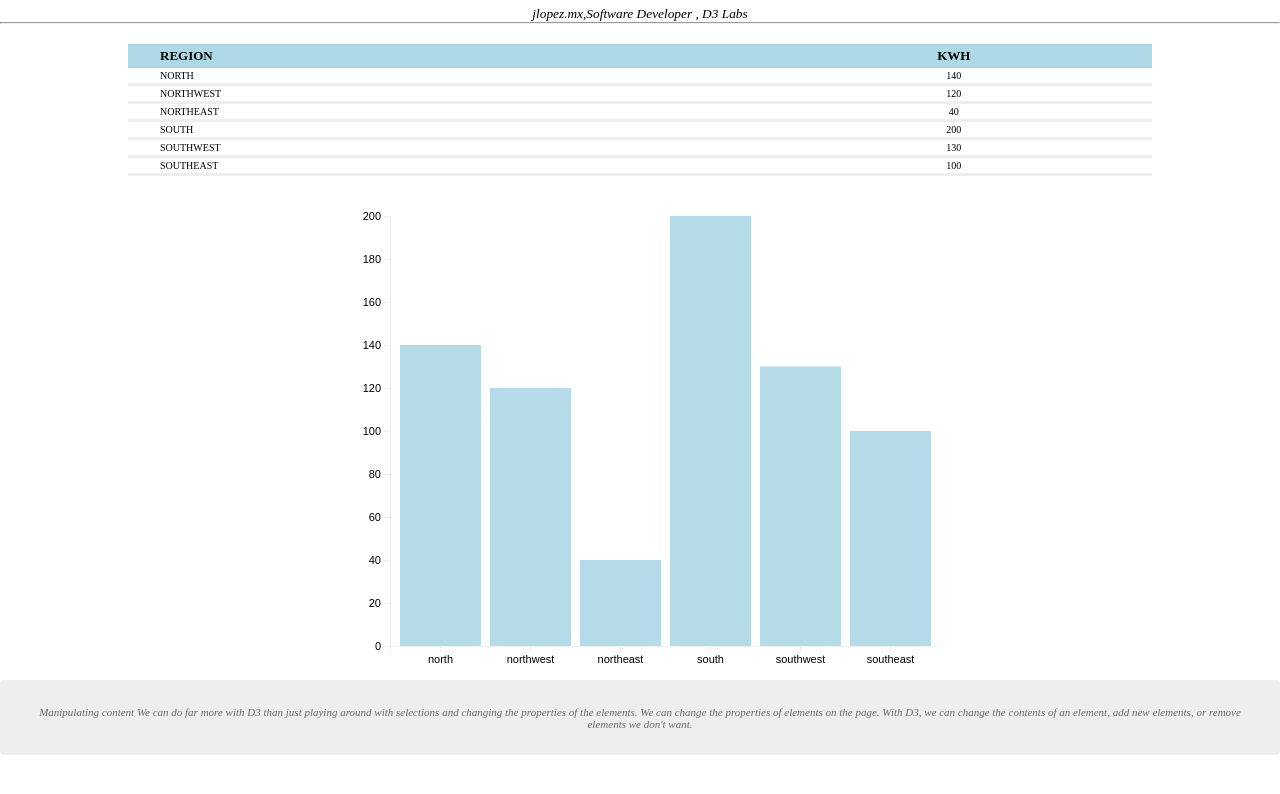
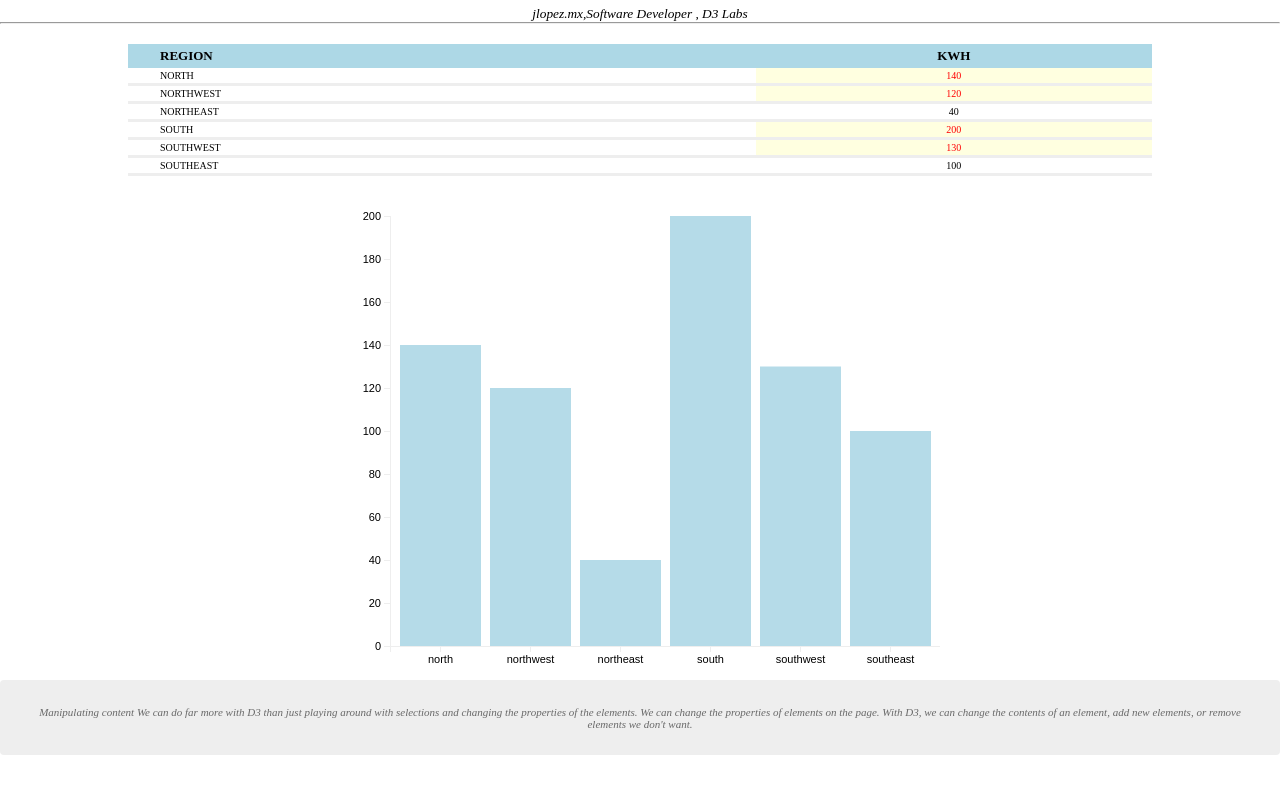
Before and after one commit to jazlopez/d3labs, a website: page index.html in a window 1280 px wide. Drawn offline with nearby package versions, Linux system fonts and the light colour scheme.

Commit message:
d3 table cell conditional styling example

```diff
--- a/index.html
+++ b/index.html
@@ -190,7 +190,18 @@
             .text(function(d){ // with content (kwh value)
 
                 return d.kwh;
-            });
+            })
+            .style('color', function (d) { // change font color conditionally kwh > 100
+
+                return d.kwh > 100 ?
+                    'red' : 'inherit';
+            })
+            .style('background-color', function (d) { // change bg color upon condition kwh > 100
+
+                    return d.kwh > 100 ?
+                        'lightyellow' : 'inherit';
+                }
+            )
 
 
 
```
